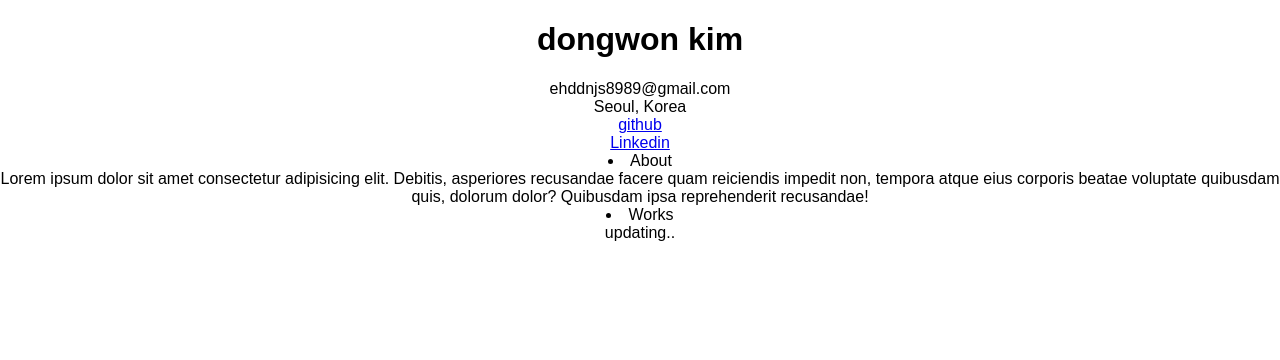
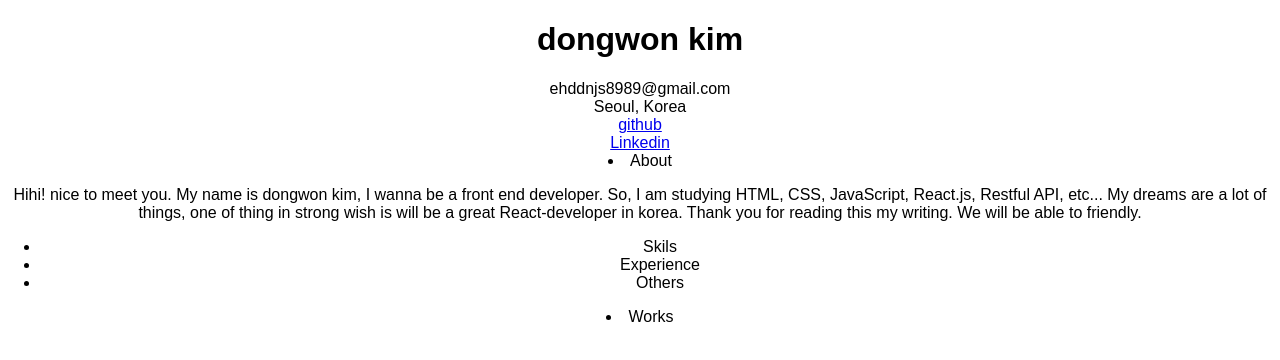
Before and after one commit to gimdongwon/blog, a React (Create React App) app: page / in a window 1280 px wide. Both pictures are taken after a click on the item "About". Shown: the top 360 px of the page. Built offline with nearby package versions, Linux system fonts and the light colour scheme.

Commit message:
기본적인 react 구조 완성

```diff
--- /dev/null
+++ b/package 2.json
@@ -0,0 +1,5 @@
+{
+  "name": "blog",
+  "version": "0.1.0",
+  "private": true
+}
--- /dev/null
+++ b/src/components/ExperienceItems.js
@@ -0,0 +1,7 @@
+import React, { Component } from "react";
+
+export default class ExperienceItems extends Component {
+  render() {
+    return <div>Experience</div>;
+  }
+}
--- a/src/components/Main.js
+++ b/src/components/Main.js
@@ -11,9 +11,9 @@ export default class Main extends React.Component {
     return (
       <nav>
         <li onClick={e => this.setState({ currentState: "About" })}>About</li>
-        {this.state.currentState ? <MyIntroduce /> : ""}
+        {this.state.currentState === "About" ? <MyIntroduce /> : ""}
         <li onClick={e => this.setState({ currentState: "Works" })}>Works</li>
-        {this.state.currentState ? <MyWorks /> : ""}
+        {this.state.currentState === "Works" ? <MyWorks /> : ""}
       </nav>
     );
   }
--- a/src/components/MyIntroduce.js
+++ b/src/components/MyIntroduce.js
@@ -1,13 +1,32 @@
 import React from "react";
-
+import SkilsItems from "./SkilsItems";
+import ExperienceItems from "./ExperienceItems";
+import OthersItems from "./OthersItems";
 export default class MyIntroduce extends React.Component {
+  state = {
+    pages: ""
+  };
   render() {
     return (
       <div>
-        Lorem ipsum dolor sit amet consectetur adipisicing elit. Debitis,
-        asperiores recusandae facere quam reiciendis impedit non, tempora atque
-        eius corporis beatae voluptate quibusdam quis, dolorum dolor? Quibusdam
-        ipsa reprehenderit recusandae!
+        <p>
+          Hihi! nice to meet you. My name is dongwon kim, I wanna be a front end
+          developer. So, I am studying HTML, CSS, JavaScript, React.js, Restful
+          API, etc... My dreams are a lot of things, one of thing in strong wish
+          is will be a great React-developer in korea. Thank you for reading
+          this my writing. We will be able to friendly.
+        </p>
+
+        <ul>
+          <li onClick={e => this.setState({ pages: "Skils" })}>Skils</li>
+          {this.state.pages === "Skils" ? <SkilsItems /> : ""}
+          <li onClick={e => this.setState({ pages: "Experience" })}>
+            Experience
+          </li>
+          {this.state.pages === "Experience" ? <ExperienceItems /> : ""}
+          <li onClick={e => this.setState({ pages: "Others" })}>Others</li>
+          {this.state.pages === "Others" ? <OthersItems /> : ""}
+        </ul>
       </div>
     );
   }
--- /dev/null
+++ b/src/components/OthersItems.js
@@ -0,0 +1,7 @@
+import React, { Component } from "react";
+
+export default class OthersItems extends Component {
+  render() {
+    return <div>Others</div>;
+  }
+}
--- /dev/null
+++ b/src/components/SkilsItems.js
@@ -0,0 +1,7 @@
+import React, { Component } from "react";
+
+export default class SkilsItems extends Component {
+  render() {
+    return <div>skils</div>;
+  }
+}
```
